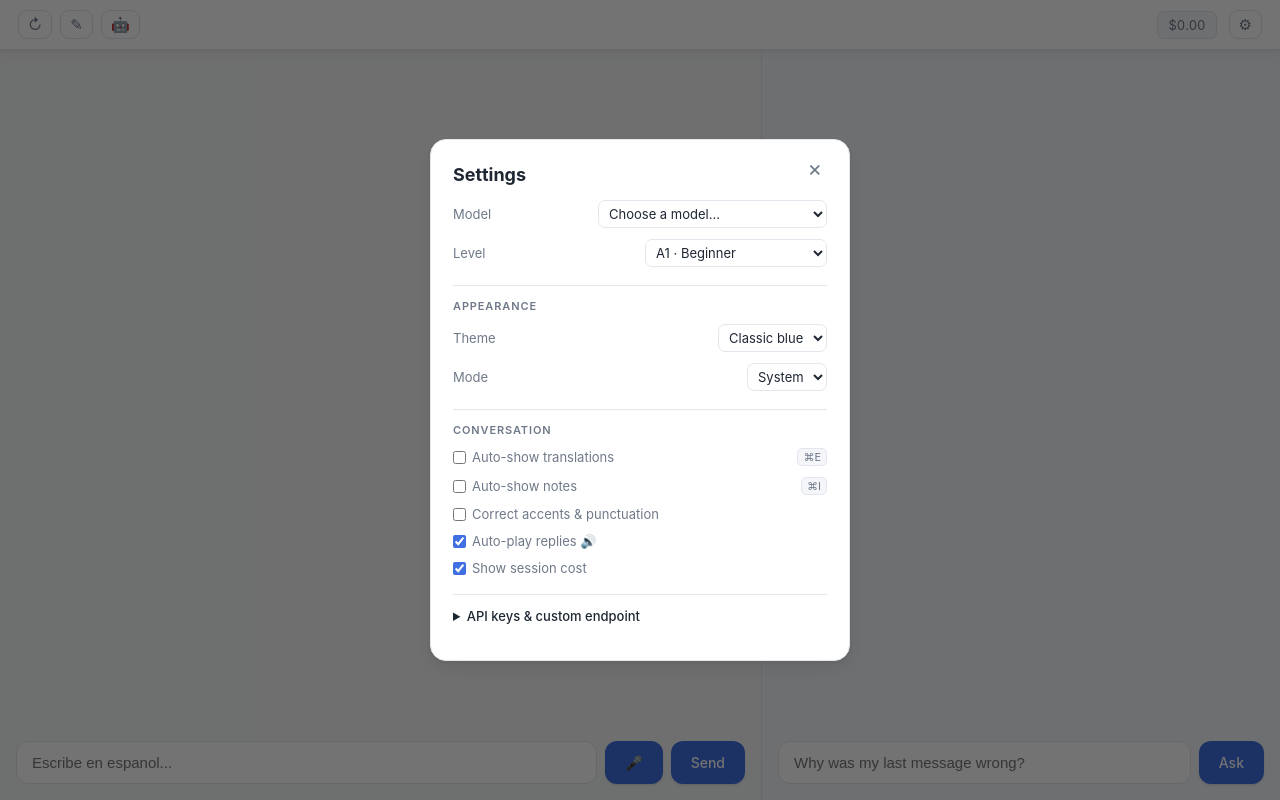
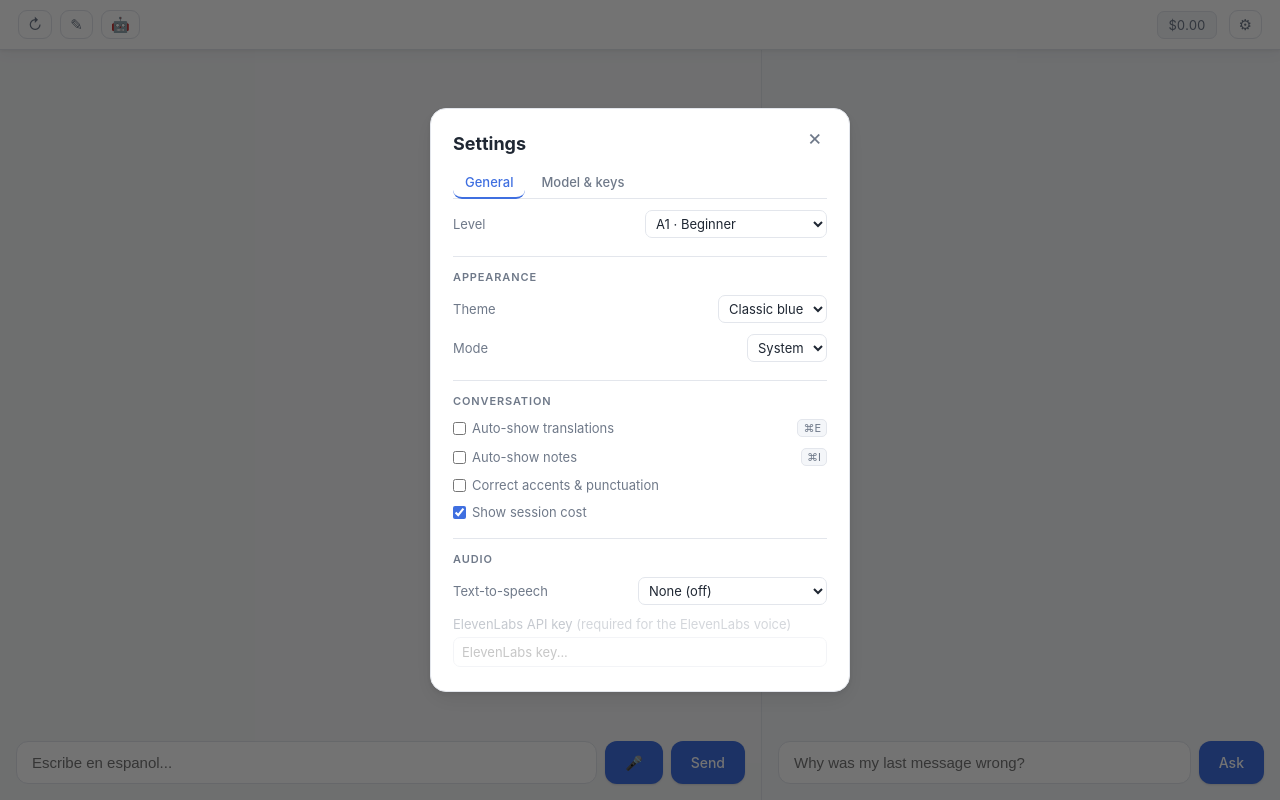
Before and after one commit to svermeulen/spanishpractice, a website: page public/index.html in a window 1280 px wide. Both pictures are taken after a click on the button "Close". Drawn offline with Linux system fonts and the light colour scheme.

Commit message:
Settings: tabs, disable-not-hide keys, explicit audio backend
Split the settings modal into two tabs — General (level, appearance,
conversation, audio) and Model & keys (model + all provider keys). The keys are
co-located with the model select and no longer hidden on model change:
applyProviderVisibility() dims the non-selected provider blocks and disables
their inputs instead, so nothing pops in/out and the active one is obvious.
Opening settings jumps to the Model tab when the chosen model still needs a key.

Audio is now an explicit backend choice (ttsBackend): None (off, default) /
Browser voices / ElevenLabs — the free browser voices are mediocre, so they're
no longer an implicit default. ttsBackend()/ttsAvailable()/playTts branch on it;
existing ElevenLabs key-holders are migrated to elevenlabs so they keep audio.
Moved the ElevenLabs key into the Audio section (dimmed unless selected) and
fixed its inaccurate "(optional — enables 🔊)" hint.

Co-Authored-By: Claude <noreply@anthropic.com>

```diff
--- a/public/api.js
+++ b/public/api.js
@@ -644,13 +644,24 @@ function ttsVoiceForSession(sessionId, gender) {
   return pool[h % pool.length];
 }
 
-// ElevenLabs is the premium path (needs a key); the browser's built-in speech
-// synthesis is the free fallback. Audio is available if either exists.
+// The TTS backend is an explicit user choice (Audio settings): "none" (off),
+// "browser" (free built-in speech synthesis), or "elevenlabs" (premium, needs a
+// key). Default is "none" — but existing ElevenLabs users (a key already set,
+// no explicit choice yet) keep their audio. Returns the effective backend.
+function ttsBackend() {
+  const stored = localStorage.getItem("ttsBackend");
+  if (stored === "none" || stored === "browser" || stored === "elevenlabs") return stored;
+  return getElevenLabsKey() ? "elevenlabs" : "none";
+}
 function ttsHasElevenLabs() {
   return Boolean(getElevenLabsKey());
 }
+// Audio is available when the chosen backend can actually play.
 function ttsAvailable() {
-  return ttsHasElevenLabs() || typeof speechSynthesis !== "undefined";
+  const b = ttsBackend();
+  if (b === "browser") return typeof speechSynthesis !== "undefined";
+  if (b === "elevenlabs") return ttsHasElevenLabs();
+  return false; // none
 }
 
 async function apiTts({ text, sessionId, slow, gender }) {
--- a/public/app.js
+++ b/public/app.js
@@ -244,8 +244,9 @@ async function playTts(text, slow, btn, auto = false) {
   }
   stopAudio();
 
-  // Free path: browser speech synthesis (no ElevenLabs key).
-  if (!ttsHasElevenLabs()) {
+  // Browser path: built-in speech synthesis (the chosen backend, or the only
+  // option). The ElevenLabs path below only runs when that backend is selected.
+  if (ttsBackend() === "browser") {
     if (typeof speechSynthesis !== "undefined") speakBrowser(text, slow, btn);
     return;
   }
@@ -925,8 +926,9 @@ if (modelSelectEl.selectedIndex === -1) {
 }
 if (!model) modelSelectEl.selectedIndex = 0; // show the placeholder
 
-// Show only the key/endpoint settings for the selected model's provider; the
-// model select and ElevenLabs key always stay visible. Re-run on model change.
+// In the Model tab, every provider's key block is shown; the one the selected
+// model uses is interactive, the others are dimmed + disabled (nothing pops in
+// and out of existence on model change). Re-run on model change.
 const PROVIDER_SETTING_IDS = {
   anthropic: "set-anthropic",
   openai: "set-openai",
@@ -934,17 +936,15 @@ const PROVIDER_SETTING_IDS = {
   compatible: "set-compatible",
 };
 function applyProviderVisibility() {
-  // No model chosen yet → show no provider block (just the model picker).
   const active = model ? resolveModel(model).providerId : null;
   for (const [pid, id] of Object.entries(PROVIDER_SETTING_IDS)) {
-    const show = pid === active;
-    $(id).classList.toggle("hidden", !show);
-    // Expand the custom-endpoint disclosure when it's the active provider.
-    if (id === "set-compatible") $(id).open = show;
-  }
-  // Keys live in a collapsed disclosure (they're set-once) — but pop it open
-  // automatically when the chosen model can't run yet, so the field is findable.
-  if (model && !hasKeyForModel(model)) $("set-keys").open = true;
+    const isActive = pid === active;
+    const block = $(id);
+    block.classList.toggle("setting-inactive", !isActive);
+    block.querySelectorAll("input").forEach((i) => (i.disabled = !isActive));
+    // The custom-endpoint disclosure expands only when it's the active provider.
+    if (id === "set-compatible") block.open = isActive;
+  }
 }
 applyProviderVisibility();
 
@@ -1082,6 +1082,34 @@ autoPlayAudioEl.addEventListener("change", () => {
   localStorage.setItem("autoPlayAudio", String(autoPlayAudio));
 });
 
+// Text-to-speech backend: None (off, default) / Browser voices / ElevenLabs.
+// The ElevenLabs key field is dimmed+disabled unless that backend is selected;
+// changing the backend re-evaluates whether the 🔊 buttons show (body.no-tts).
+const TTS_BACKENDS = [
+  { value: "none", label: "None (off)" },
+  { value: "browser", label: "Browser voices (free)" },
+  { value: "elevenlabs", label: "ElevenLabs (best quality)" },
+];
+function applyAudioState() {
+  const isEleven = ttsBackend() === "elevenlabs";
+  $("set-elevenlabs").classList.toggle("setting-inactive", !isEleven);
+  $("elevenLabsKey").disabled = !isEleven;
+}
+const ttsBackendSelectEl = $("ttsBackendSelect");
+for (const b of TTS_BACKENDS) {
+  const o = document.createElement("option");
+  o.value = b.value;
+  o.textContent = b.label;
+  ttsBackendSelectEl.appendChild(o);
+}
+ttsBackendSelectEl.value = ttsBackend();
+ttsBackendSelectEl.addEventListener("change", () => {
+  localStorage.setItem("ttsBackend", ttsBackendSelectEl.value);
+  applyAudioState();
+  applyTtsVisibility();
+});
+applyAudioState();
+
 // Strict accent/punctuation checking. Applies to subsequent messages — past
 // corrections were generated (and diffed) under the previous policy, so they're
 // left as-is rather than retroactively re-judged.
@@ -1095,10 +1123,22 @@ checkAccentsEl.addEventListener("change", () => {
 // ---- Settings modal ----
 const settingsBtn = $("settingsBtn");
 const settingsPopup = $("settingsPopup");
+
+// Two tabs: "general" (everyday settings) and "model" (model + provider keys).
+const settingsTabs = document.querySelectorAll(".settings-tab");
+function showSettingsTab(name) {
+  settingsTabs.forEach((t) => t.setAttribute("aria-selected", String(t.dataset.tab === name)));
+  $("tab-general").classList.toggle("hidden", name !== "general");
+  $("tab-model").classList.toggle("hidden", name !== "model");
+}
+settingsTabs.forEach((t) => t.addEventListener("click", () => showSettingsTab(t.dataset.tab)));
+
 function toggleSettings(show) {
   const willShow = show ?? settingsPopup.classList.contains("hidden");
   settingsPopup.classList.toggle("hidden", !willShow);
   settingsBtn.setAttribute("aria-expanded", String(willShow));
+  // Open straight to the Model tab when the chosen model still needs its key.
+  if (willShow) showSettingsTab(model && !hasKeyForModel(model) ? "model" : "general");
 }
 settingsBtn.addEventListener("click", () => toggleSettings());
 $("settingsClose").addEventListener("click", () => toggleSettings(false));
--- a/public/index.html
+++ b/public/index.html
@@ -58,10 +58,12 @@
               <button id="settingsClose" class="onb-close" type="button" title="Close" aria-label="Close">×</button>
               <h2 id="settingsTitle" class="settings-card-title">Settings</h2>
 
-              <label class="setting setting-row">
-                <span>Model</span>
-                <select id="modelSelect"></select>
-              </label>
+              <div class="settings-tabs" role="tablist">
+                <button class="settings-tab" type="button" data-tab="general" role="tab" aria-selected="true">General</button>
+                <button class="settings-tab" type="button" data-tab="model" role="tab" aria-selected="false">Model &amp; keys</button>
+              </div>
+
+              <div class="settings-panel" id="tab-general" role="tabpanel">
                 <label class="setting setting-row">
                   <span>Level</span>
                   <select id="levelSelect"></select>
@@ -89,15 +91,30 @@
                 <label class="setting setting-row">
                   <span><input type="checkbox" id="checkAccents" /> Correct accents &amp; punctuation</span>
                 </label>
-              <label class="setting setting-row tts-only">
-                <span><input type="checkbox" id="autoPlayAudio" /> Auto-play replies 🔊</span>
-              </label>
                 <label class="setting setting-row">
                   <span><input type="checkbox" id="showCost" /> Show session cost</span>
                 </label>
 
-              <details class="settings-keys" id="set-keys">
-                <summary>API keys &amp; custom endpoint</summary>
+                <h3 class="settings-section">Audio</h3>
+                <label class="setting setting-row">
+                  <span>Text-to-speech</span>
+                  <select id="ttsBackendSelect"></select>
+                </label>
+                <label class="setting setting-col" id="set-elevenlabs">
+                  <span>ElevenLabs API key <span class="setting-hint">(required for the ElevenLabs voice)</span></span>
+                  <input type="password" id="elevenLabsKey" class="setting-input" placeholder="ElevenLabs key..." autocomplete="off" spellcheck="false" />
+                </label>
+                <label class="setting setting-row tts-only">
+                  <span><input type="checkbox" id="autoPlayAudio" /> Auto-play replies 🔊</span>
+                </label>
+              </div>
+
+              <div class="settings-panel hidden" id="tab-model" role="tabpanel">
+                <label class="setting setting-row">
+                  <span>Model</span>
+                  <select id="modelSelect"></select>
+                </label>
+                <p class="settings-note">Enter the API key for your selected model's provider — the others are dimmed.</p>
                 <label class="setting setting-col" id="set-anthropic">
                   <span>Anthropic API key</span>
                   <input type="password" id="anthropicKey" class="setting-input" placeholder="sk-ant-..." autocomplete="off" spellcheck="false" />
@@ -109,10 +126,6 @@
                 <label class="setting setting-col" id="set-gemini">
                   <span>Google Gemini API key</span>
                   <input type="password" id="geminiKey" class="setting-input" placeholder="AIza..." autocomplete="off" spellcheck="false" />
-                </label>
-                <label class="setting setting-col">
-                  <span>ElevenLabs API key <span class="setting-hint">(optional — enables 🔊)</span></span>
-                  <input type="password" id="elevenLabsKey" class="setting-input" placeholder="ElevenLabs key..." autocomplete="off" spellcheck="false" />
                 </label>
                 <details class="setting-details" id="set-compatible">
                   <summary>Custom OpenAI-compatible endpoint</summary>
@@ -131,7 +144,7 @@
                   <p class="settings-note">Choose “Custom (OpenAI-compatible)” in the model list to use this. Works with OpenRouter, Groq, Together, etc. Local servers (Ollama / LM Studio) only work when this page is opened over <code>http://</code> — a hosted <code>https</code> page can't call <code>http://localhost</code> (mixed content). Cost isn't tracked for custom endpoints.</p>
                 </details>
                 <p class="settings-note">Keys are stored only in this browser and sent directly to each provider — never to any server. Tip: use keys with a spending limit.</p>
-              </details>
+              </div>
             </div>
           </div>
         </div>
--- a/public/style.css
+++ b/public/style.css
@@ -204,7 +204,27 @@ header {
   gap: 11px;
   animation: rise-in 0.18s ease-out;
 }
-.settings-card-title { font-size: 18px; font-weight: 650; margin-bottom: 4px; }
+.settings-card-title { font-size: 18px; font-weight: 650; margin-bottom: 2px; }
+/* Tab bar (General | Model & keys) */
+.settings-tabs {
+  display: flex;
+  gap: 4px;
+  border-bottom: 1px solid var(--border);
+}
+.settings-tab {
+  padding: 7px 12px;
+  font-size: 13px;
+  font-weight: 500;
+  background: transparent;
+  border: none;
+  border-bottom: 2px solid transparent;
+  margin-bottom: -1px;
+  color: var(--muted);
+  cursor: pointer;
+}
+.settings-tab:hover { color: var(--text); }
+.settings-tab[aria-selected="true"] { color: var(--accent); border-bottom-color: var(--accent); }
+.settings-panel { display: flex; flex-direction: column; gap: 11px; }
 /* Section divider heading (e.g. "Conversation") */
 .settings-section {
   font-size: 11px;
@@ -216,24 +236,10 @@ header {
   padding-top: 13px;
   border-top: 1px solid var(--border);
 }
-/* Collapsed "API keys" disclosure — tucked away since keys are set-once */
-.settings-keys {
-  display: flex;
-  flex-direction: column;
-  gap: 12px;
-  margin-top: 7px;
-  padding-top: 13px;
-  border-top: 1px solid var(--border);
-}
-.settings-keys > summary {
-  font-size: 13px;
-  font-weight: 500;
-  color: var(--text);
-  cursor: pointer;
-  user-select: none;
-}
-.settings-keys > summary:hover { color: var(--accent); }
-.settings-keys[open] > summary { margin-bottom: 2px; }
+/* A settings block that doesn't apply to the current choice — shown but dimmed
+   and non-interactive (its inputs are also set disabled in JS), so nothing pops
+   in and out of existence when the model / audio backend changes. */
+.setting-inactive { opacity: 0.4; }
 .setting {
   font-size: 13px;
   color: var(--muted);
```
Also changed, not shown: CLAUDE.md (+10 -6 lines). Lines whose indentation alone changed are shown as unchanged.
